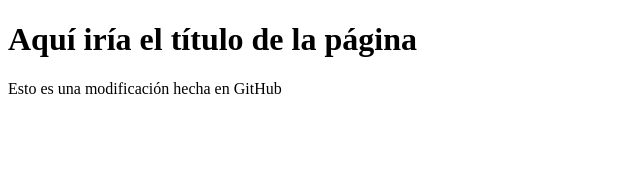
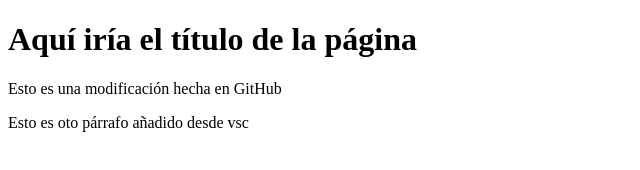
Before and after one commit to Daniel77AC/Git-Visual-Studio-Code, a plain HTML site: page index.html in a window 1280 px wide. Shown: the whole page, without its empty margins (0-640 px from the left). Drawn offline with Linux system fonts and the light colour scheme.

Commit message:
Añadido segundo parrafo

```diff
--- a/index.html
+++ b/index.html
@@ -9,5 +9,6 @@
 <body>
     <h1>Aquí iría el título de la página</h1>
     <p>Esto es una modificación hecha en GitHub</p>
+    <p>Esto es oto párrafo añadido desde vsc</p>
 </body>
 </html>
```
